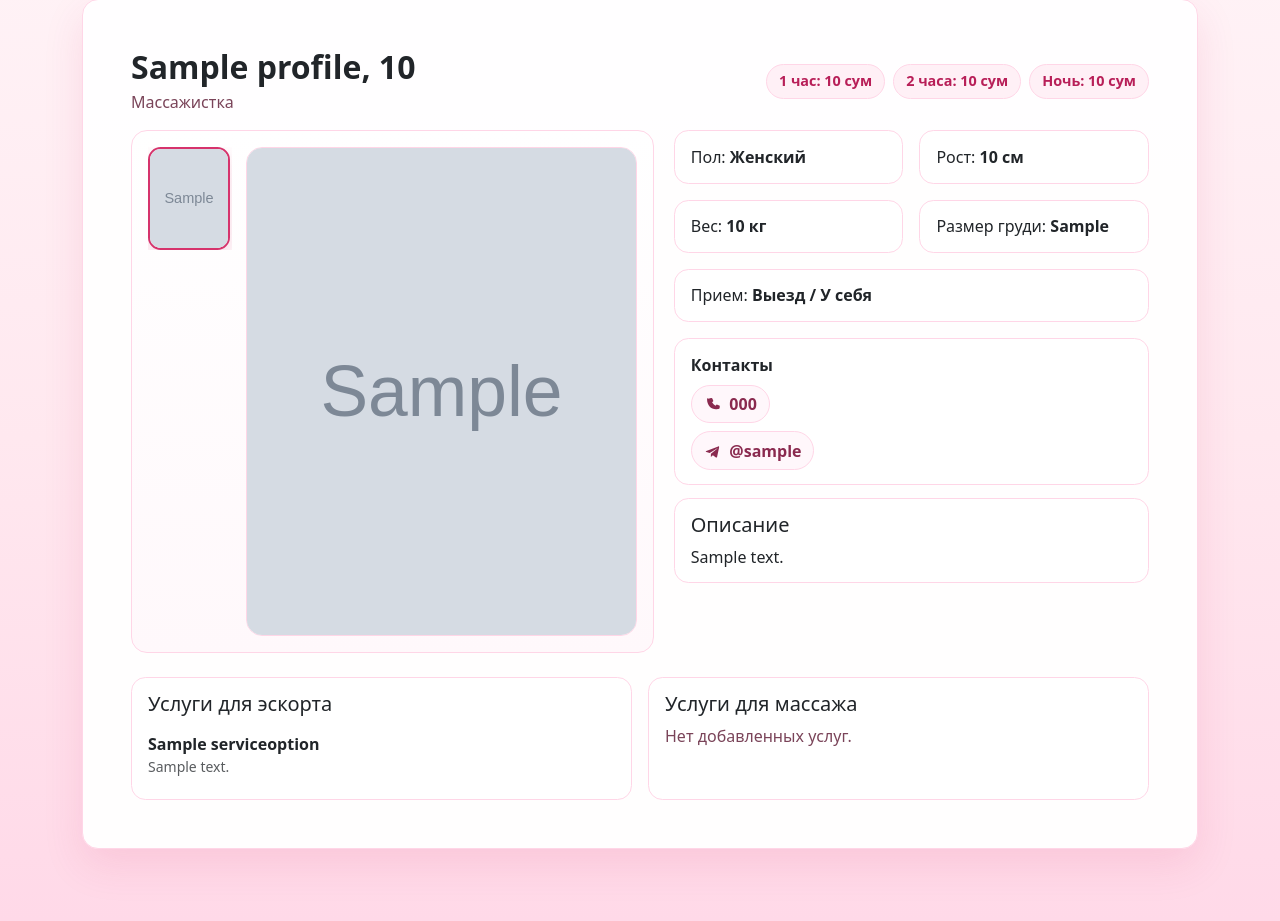
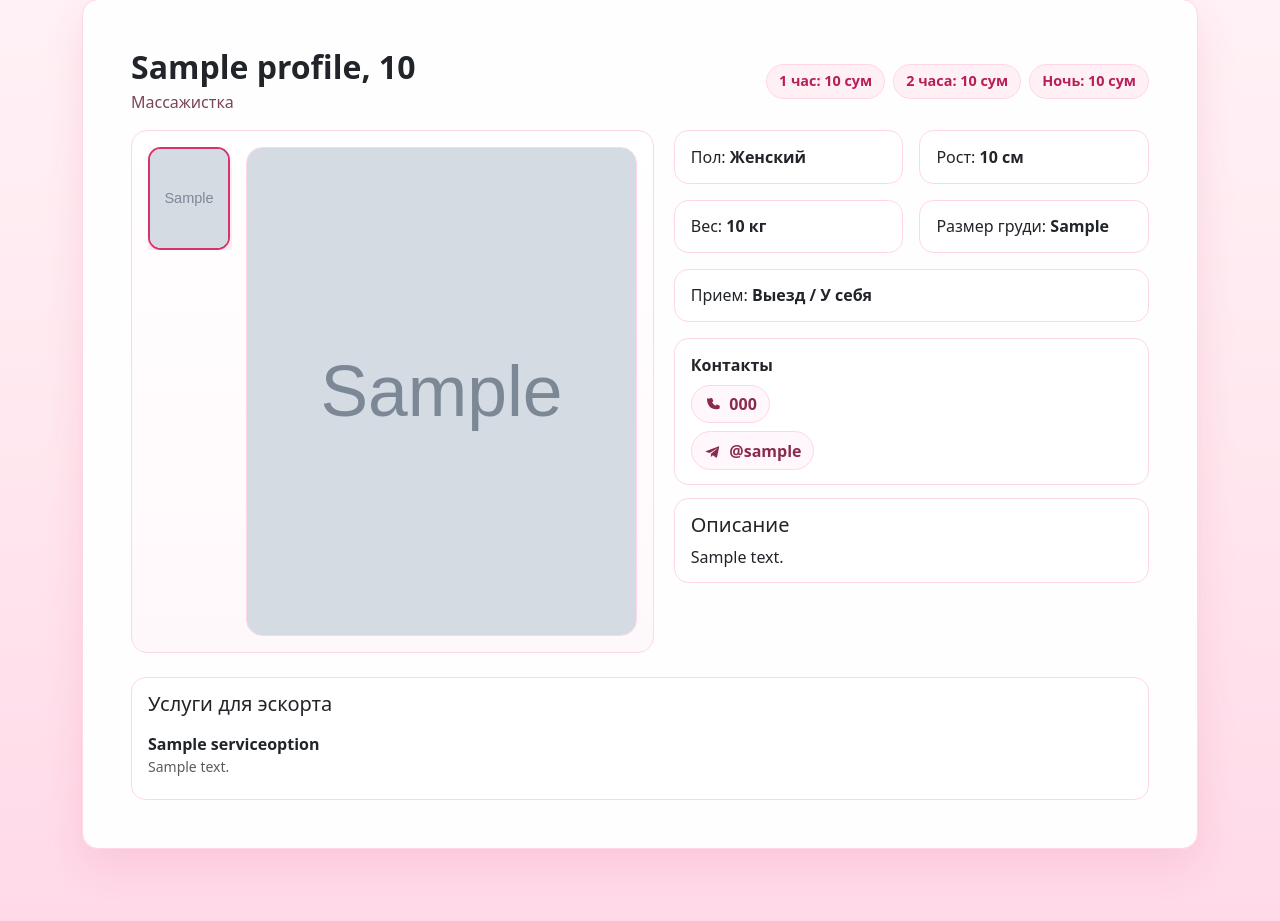
Before and after one commit to Shakhriyor10/inticom, a Django app: page /profiles/1/ in a window 1280 px wide. Shown: the part 152-1073 px from the top of the page. Run offline with Django 3.2, Linux system fonts and the light colour scheme; tables that the repository leaves empty hold one stand-in row (values such as "Sample post"); grey boxes marked "Sample" are stand-in pictures.

Commit message:
Hide empty escort and massage service blocks

```diff
--- a/templates/profile_detail.html
+++ b/templates/profile_detail.html
@@ -186,8 +186,10 @@
             </div>
         </div>
 
+        {% if escort_services or massage_services %}
             <div class="row g-3">
-            <div class="col-lg-6">
+                {% if escort_services %}
+                    <div class="{% if massage_services %}col-lg-6{% else %}col-12{% endif %}">
                         <div class="detail-block h-100">
                             <h2 class="h5 mb-2">Услуги для эскорта</h2>
                             {% for service in escort_services %}
@@ -195,12 +197,12 @@
                                     <b>{{ service.service_option.title }}</b>
                                     {% if service.description %}<div class="small text-muted">{{ service.description }}</div>{% endif %}
                                 </div>
-                    {% empty %}
-                        <p class="muted mb-0">Нет добавленных услуг.</p>
                             {% endfor %}
                         </div>
                     </div>
-            <div class="col-lg-6">
+                {% endif %}
+                {% if massage_services %}
+                    <div class="{% if escort_services %}col-lg-6{% else %}col-12{% endif %}">
                         <div class="detail-block h-100">
                             <h2 class="h5 mb-2">Услуги для массажа</h2>
                             {% for service in massage_services %}
@@ -208,12 +210,12 @@
                                     <b>{{ service.service_option.title }}</b>
                                     {% if service.description %}<div class="small text-muted">{{ service.description }}</div>{% endif %}
                                 </div>
-                    {% empty %}
-                        <p class="muted mb-0">Нет добавленных услуг.</p>
                             {% endfor %}
                         </div>
                     </div>
+                {% endif %}
             </div>
+        {% endif %}
     </div>
 </div>
 
```
Lines whose indentation alone changed are shown as unchanged.
